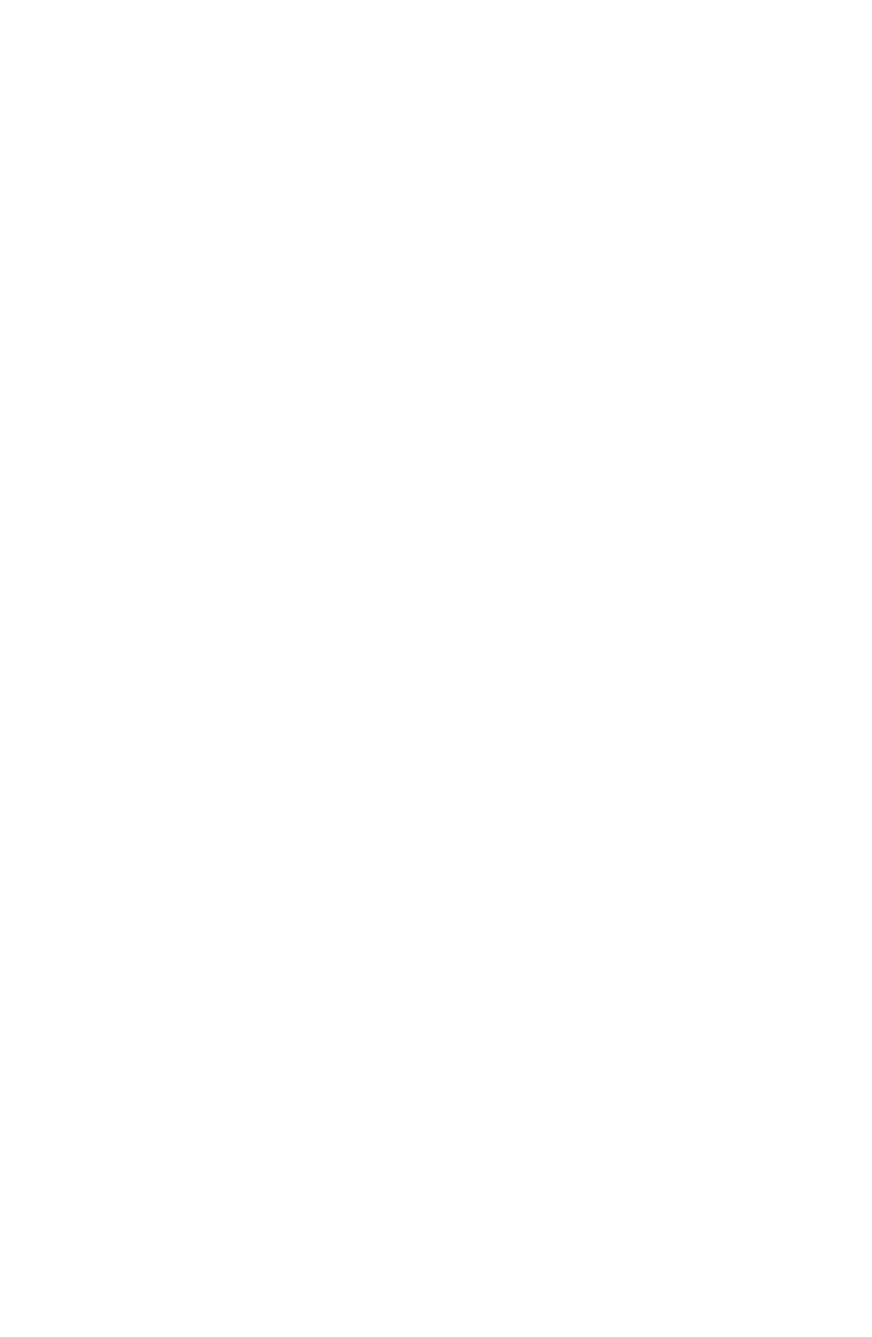
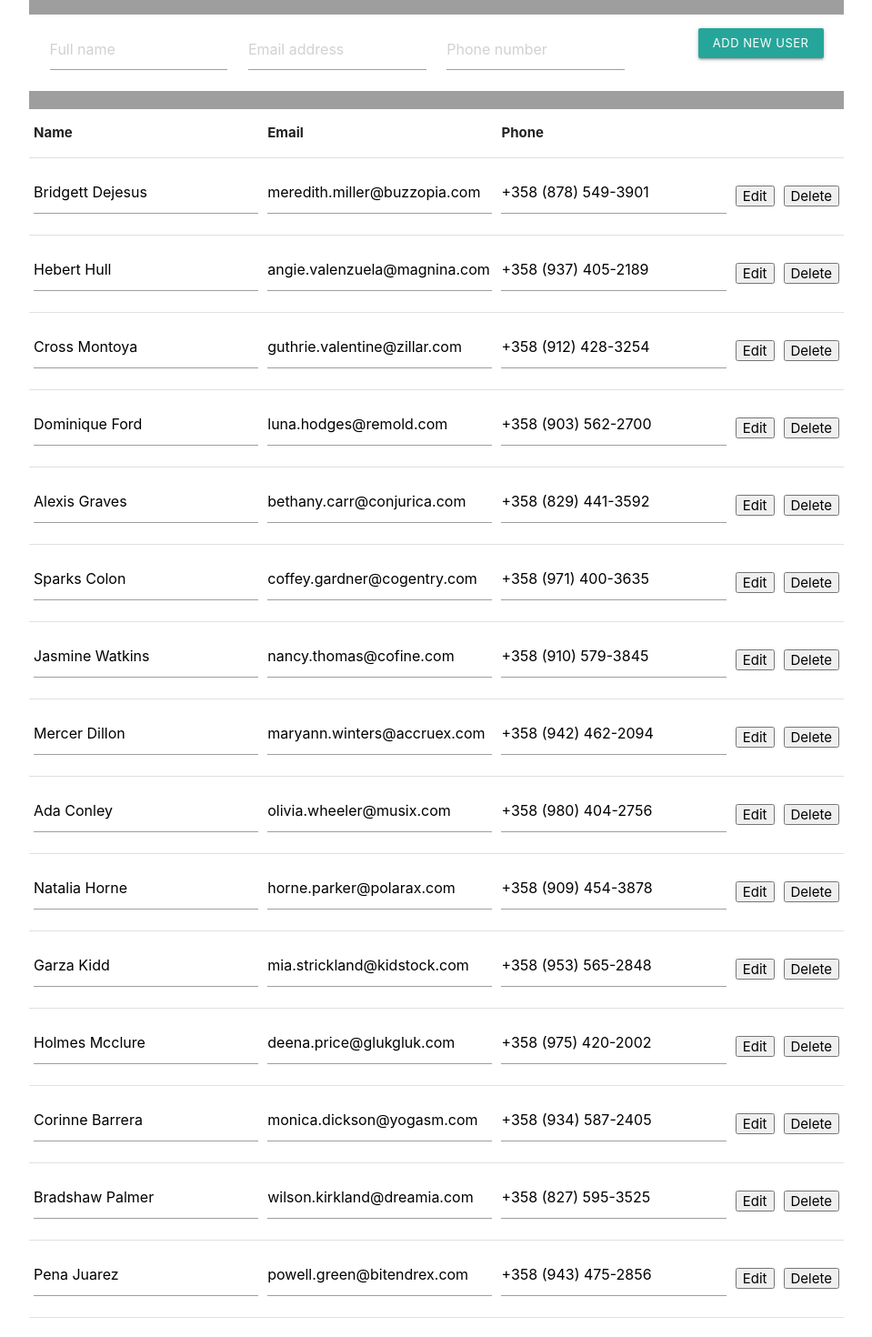
Before and after one commit to cuongtran-6618/react-crud, a React (Create React App) app: page / in a window 1280 px wide. Shown: the part 120-1590 px from the top of the page at 91% size, without its empty margins (160-1119 px from the left). Before the commit the page ends 800 px from the top, so only its background shows below. Built offline with nearby package versions, Linux system fonts and the light colour scheme.

Commit message:
add sorting function

```diff
--- a/public/index.html
+++ b/public/index.html
@@ -25,6 +25,15 @@
       Learn how to configure a non-root public URL by running `npm run build`.
     -->
 		<title>React App</title>
+
+		<!-- Compiled and minified CSS -->
+		<link
+			rel="stylesheet"
+			href="https://cdnjs.cloudflare.com/ajax/libs/materialize/1.0.0/css/materialize.min.css"
+		/>
+
+		<!-- Compiled and minified JavaScript -->
+		<script src="https://cdnjs.cloudflare.com/ajax/libs/materialize/1.0.0/js/materialize.min.js"></script>
 	</head>
 	<body>
 		<noscript>You need to enable JavaScript to run this app.</noscript>
--- a/src/App.js
+++ b/src/App.js
@@ -3,7 +3,8 @@ import UserList from "./components/UserList";
 
 function App() {
 	return (
-		<div className="App">
+		<div className="App container grey">
+			<h1 className="blue-text white">List of customer</h1>
 			<UserList />
 		</div>
 	);
--- a/src/components/AddUser.js
+++ b/src/components/AddUser.js
@@ -42,27 +42,40 @@ export class AddUser extends Component {
 	render() {
 		let nameInput, emailInput, phoneInput;
 		return (
-			<div>
-				<form onSubmit={this.handleSubmitForm}>
+			<div className="row white">
+				<form onSubmit={this.handleSubmitForm} className="col s12">
+					<div className="input-field col s3">
 						<input
 							name="name"
-						placeholder="fullname"
+							placeholder="Full name"
 							onChange={this.handleOnChange}
 							ref={(node) => (this.nameInput = node)}
 						/>
+					</div>
+					<div className="input-field col s3">
 						<input
 							name="email"
-						placeholder="email"
+							placeholder="Email address"
 							onChange={this.handleOnChange}
 							ref={(node) => (this.emailInput = node)}
 						/>
+					</div>
+					<div className="input-field col s3">
 						<input
 							name="phone"
-						placeholder="phone"
+							placeholder="Phone number"
 							onChange={this.handleOnChange}
 							ref={(node) => (this.phoneInput = node)}
 						/>
-					<button type="submit">Add new user</button>
+					</div>
+					<div className="input-field col s3">
+						<button
+							className="btn-small waves-effect waves-light right"
+							type="submit"
+						>
+							Add new user
+						</button>
+					</div>
 				</form>
 			</div>
 		);
--- /dev/null
+++ b/src/components/Header.js
@@ -0,0 +1,37 @@
+import React, { Component } from "react";
+
+export default class Header extends Component {
+	constructor(props) {
+		super(props);
+		this.state = {
+			id: "",
+			name: "",
+			email: "",
+			phone: "",
+		};
+		this.handleClickOnTitle = this.handleClickOnTitle.bind(this);
+	}
+
+	handleClickOnTitle = (field) => (e) => {
+		const direction = this.state[field] === "asc" ? "desc" : "asc";
+		console.log(direction);
+		this.setState((previousState) => ({
+			[field]: (previousState[field] = direction),
+		}));
+
+		this.props.onSortUser(field, direction);
+	};
+
+	render() {
+		let idTitle, nameTitle, emailTitle, phoneTitle;
+		return (
+			<thead>
+				<tr>
+					<th onClick={this.handleClickOnTitle("name")}>Name</th>
+					<th onClick={this.handleClickOnTitle("email")}>Email</th>
+					<th onClick={this.handleClickOnTitle("phone")}>Phone</th>
+				</tr>
+			</thead>
+		);
+	}
+}
--- a/src/components/UserList.js
+++ b/src/components/UserList.js
@@ -1,8 +1,10 @@
 import React, { Component } from "react";
 import User from "./User";
 import AddUser from "./AddUser";
+import Header from "./Header";
 import { users } from "../databases/fake/users";
 import { v4 as uuidv4 } from "uuid";
+import sortArray from "../util/sortArray";
 
 export class UserList extends Component {
 	constructor(props) {
@@ -14,6 +16,7 @@ export class UserList extends Component {
 		this.handleCreate = this.handleCreate.bind(this);
 		this.handleEdit = this.handleEdit.bind(this);
 		this.handleDelete = this.handleDelete.bind(this);
+		this.handleSorting = this.handleSorting.bind(this);
 	}
 
 	handleCreate(user) {
@@ -52,6 +55,13 @@ export class UserList extends Component {
 		}));
 	}
 
+	handleSorting(sortField, direction = "acs") {
+		console.log(sortField, direction);
+		this.setState((previousState) => ({
+			data: [...previousState.data].sort(sortArray(sortField, direction)),
+		}));
+	}
+
 	render() {
 		const listUser = this.state.data.map((user) => (
 			<User
@@ -64,7 +74,8 @@ export class UserList extends Component {
 		return (
 			<div>
 				<AddUser onCreateUser={this.handleCreate} />
-				<table>
+				<table className="white">
+					<Header user={this.state.data} onSortUser={this.handleSorting} />
 					<tbody>{listUser}</tbody>
 				</table>
 			</div>
--- a/src/databases/fake/users.js
+++ b/src/databases/fake/users.js
@@ -1,14 +1,114 @@
 export const users = [
 	{
-		id: "5efe329aa714b885ec084361",
-		name: "Olive Barron",
-		email: "olive.barron@undefined.biz",
-		phone: "+358 (909) 447-2820",
+		id: "5f01d703db6b4cfe2fb64cdb",
+		name: "Bridgett Dejesus",
+		company: "MEDALERT",
+		email: "meredith.miller@buzzopia.com",
+		phone: "+358 (878) 549-3901",
 	},
 	{
-		id: "5efe329a90e4e6a90a1c7a10",
-		name: "Dunn Bradley",
-		email: "dunn.bradley@undefined.ca",
-		phone: "+358 (845) 484-2146",
+		id: "5f01d703cbfd584cddd8d08c",
+		name: "Hebert Hull",
+		company: "KATAKANA",
+		email: "angie.valenzuela@magnina.com",
+		phone: "+358 (937) 405-2189",
 	},
-];
+	{
+		id: "5f01d703dc996a4ceab0660f",
+		name: "Cross Montoya",
+		company: "PLASTO",
+		email: "guthrie.valentine@zillar.com",
+		phone: "+358 (912) 428-3254",
+	},
+	{
+		id: "5f01d70362f2449e8aaa0e11",
+		name: "Dominique Ford",
+		company: "XUMONK",
+		email: "luna.hodges@remold.com",
+		phone: "+358 (903) 562-2700",
+	},
+	{
+		id: "5f01d70300dfe2add59a4fcb",
+		name: "Alexis Graves",
+		company: "QUONK",
+		email: "bethany.carr@conjurica.com",
+		phone: "+358 (829) 441-3592",
+	},
+	{
+		id: "5f01d703ff9305e4de05f6ad",
+		name: "Sparks Colon",
+		company: "ACUSAGE",
+		email: "coffey.gardner@cogentry.com",
+		phone: "+358 (971) 400-3635",
+	},
+	{
+		id: "5f01d7038257feed292c18be",
+		name: "Jasmine Watkins",
+		company: "LUNCHPAD",
+		email: "nancy.thomas@cofine.com",
+		phone: "+358 (910) 579-3845",
+	},
+	{
+		id: "5f01d70317254c6dd27d7e9f",
+		name: "Mercer Dillon",
+		company: "ELITA",
+		email: "maryann.winters@accruex.com",
+		phone: "+358 (942) 462-2094",
+	},
+	{
+		id: "5f01d703d38c8a5ad88a7cdf",
+		name: "Ada Conley",
+		company: "VALREDA",
+		email: "olivia.wheeler@musix.com",
+		phone: "+358 (980) 404-2756",
+	},
+	{
+		id: "5f01d703a2b0a27ebd8ef806",
+		name: "Natalia Horne",
+		company: "XLEEN",
+		email: "horne.parker@polarax.com",
+		phone: "+358 (909) 454-3878",
+	},
+	{
+		id: "5f01d70354628dcc3388abbf",
+		name: "Garza Kidd",
+		company: "COMFIRM",
+		email: "mia.strickland@kidstock.com",
+		phone: "+358 (953) 565-2848",
+	},
+	{
+		id: "5f01d703c369520f95ce06c1",
+		name: "Holmes Mcclure",
+		company: "PLASMOX",
+		email: "deena.price@glukgluk.com",
+		phone: "+358 (975) 420-2002",
+	},
+	{
+		id: "5f01d703543ace8e105fc792",
+		name: "Corinne Barrera",
+		company: "OCTOCORE",
+		email: "monica.dickson@yogasm.com",
+		phone: "+358 (934) 587-2405",
+	},
+	{
+		id: "5f01d703f26e9b4f0f520f23",
+		name: "Bradshaw Palmer",
+		company: "VINCH",
+		email: "wilson.kirkland@dreamia.com",
+		phone: "+358 (827) 595-3525",
+	},
+	{
+		id: "5f01d7033bfc87bcc5fbadbc",
+		name: "Pena Juarez",
+		company: "MEDESIGN",
+		email: "powell.green@bitendrex.com",
+		phone: "+358 (943) 475-2856",
+	},
+	{
+		id: "5f01d7034259c92451ca7ee5",
+		name: "Dalton Doyle",
+		company: "TALKOLA",
+		email: "latonya.elliott@irack.com",
+		phone: "+358 (958) 505-2951",
+	},
+]	;
--- /dev/null
+++ b/src/util/sortArray.js
@@ -0,0 +1,5 @@
+const sortArray = (property = "id", direction = "asc") => (a, b) =>
+	(direction === "asc" ? 1 : -1) *
+	(a[property] > b[property] ? 1 : a[property] < b[property] ? -1 : 0);
+
+export default sortArray;
```
Lines whose indentation alone changed are shown as unchanged.
